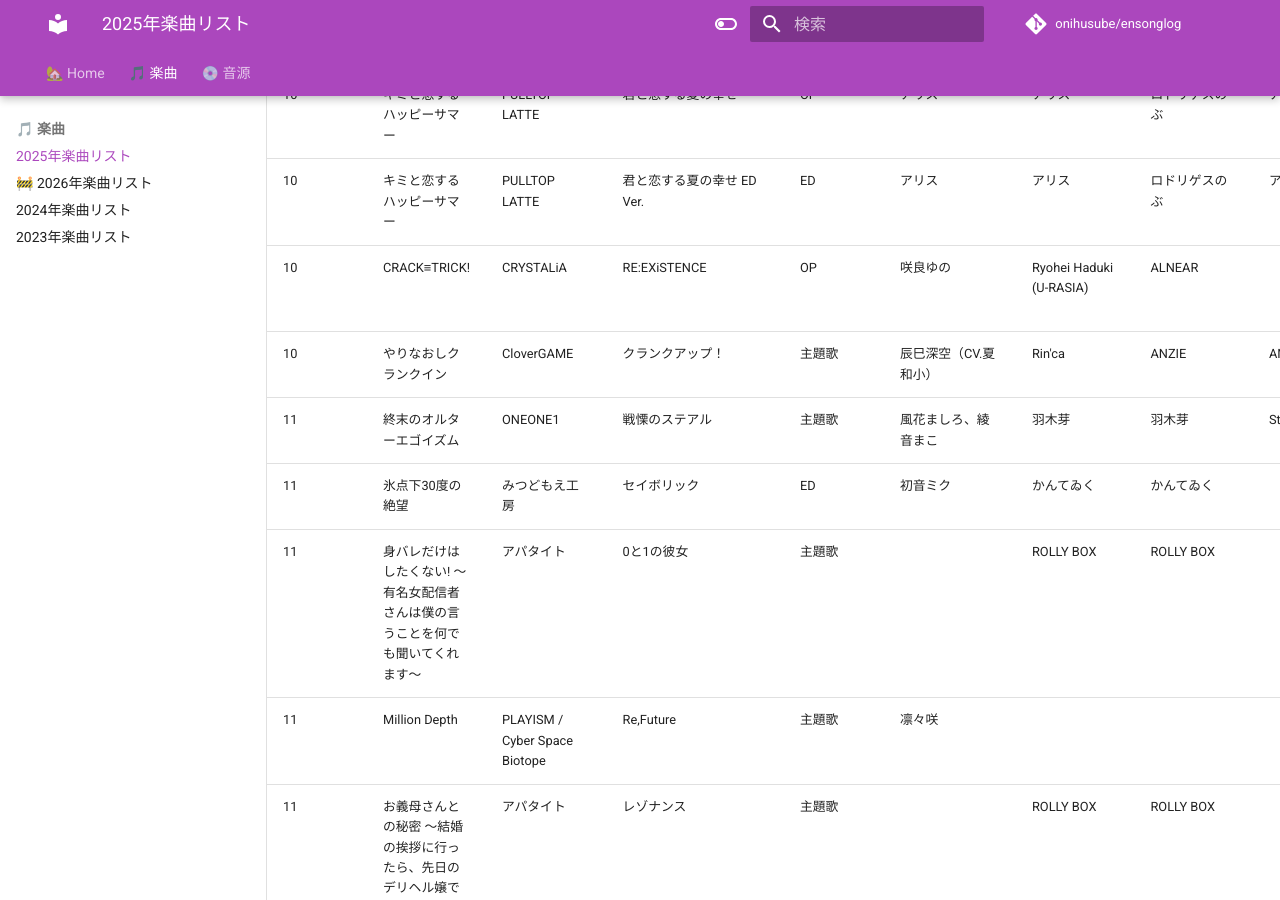
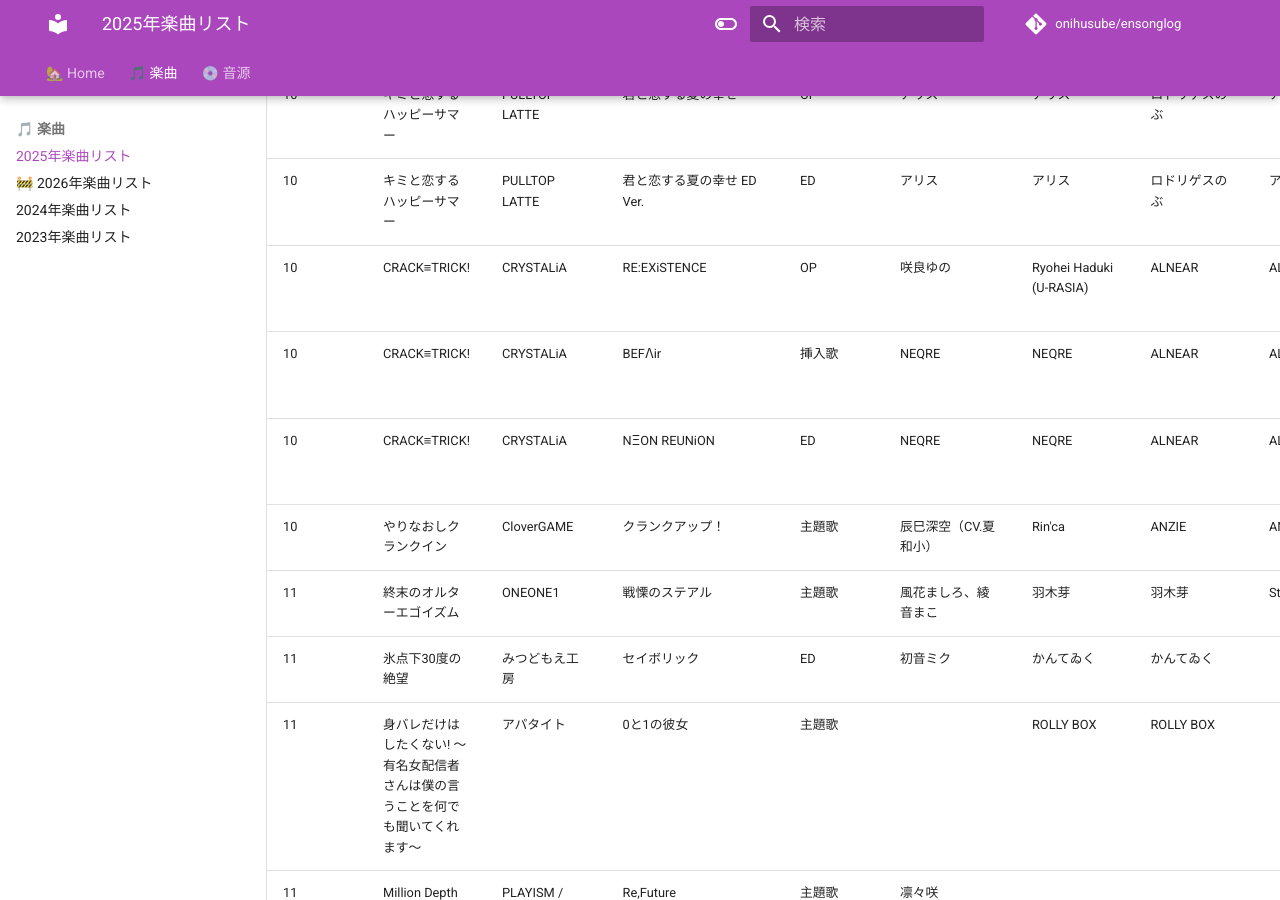
Before and after one commit to onihusube/ensonglog, an MkDocs documentation site: the page built from docs/2025/楽曲.md, in a window 1280 px wide and 900 px high, scrolled down 23279 px. Built offline with MkDocs 1.6.1 and Material for MkDocs 9.7.7, drawn with Linux system fonts in a browser that asks for light colours; emoji names are drawn with the system emoji font; comment, search, counter and statistics services are not loaded.

Commit message:
CRACK≡TRICK曲追加

```diff
--- a/docs/2025/楽曲.md
+++ b/docs/2025/楽曲.md
@@ -77,7 +77,7 @@ search:
 | 04<!--/24--> | HUNDRED LINE -最終防衛学園- | メディア・ビジョン | セダム | 劇中歌 | Sincere | Sincere | Sincere | The Burning Deadwoods | | | |
 | 04<!--/24--> | HUNDRED LINE -最終防衛学園- | メディア・ビジョン | Carousel | 劇中歌 | Zinee | Zinee | Zinee、Shoubun | Shoubun | | | |
 | 04<!--/24--> | HUNDRED LINE -最終防衛学園- | メディア・ビジョン | RUMBLE feat. Masato from coldrain | 劇中歌 | Paledusk | KAITO / Masato from coldrain | DAIDAI | | | | |
-| 04<!--/24--> | 根暗なクラスメイトが俺の胃袋を掴んで放してくれない | エンターグラム | 未完成アンサー | 主題歌 | nayuta | 髙梨泰輔 | 髙梨泰輔 | | | | [:fontawesome-brands-youtube:](https://www.youtube.com/watch?v=u4ea5lB_NWA) |
+| 04<!--/24--> | 根暗なクラスメイトが俺の胃袋を掴んで放してくれない | エンターグラム | 未完成アンサー | 主題歌 | nayuta | 髙梨泰輔 | 髙梨泰輔 | 髙梨泰輔 | | | [:fontawesome-brands-youtube:](https://www.youtube.com/watch?v=u4ea5lB_NWA) |
 | 04<!--/24--> | 根暗なクラスメイトが俺の胃袋を掴んで放してくれない | エンターグラム | ギクシャク | 挿入歌 | 暗野木陰（CV：立花日菜） | 髙梨泰輔 | 髙梨泰輔 | 髙梨泰輔 | |  | [:fontawesome-brands-youtube:](https://www.youtube.com/watch?v=Co8wT5lAG7w) |
 | 04<!--/24--> | 根暗なクラスメイトが俺の胃袋を掴んで放してくれない | エンターグラム | ひだまりの方へ | ED | nayuta | 大橋柊平 | 大橋柊平  | 兎波かなで || | [:fontawesome-brands-youtube:](https://www.youtube.com/watch?v=H3fGv3YC0eg) |
 | 04<!--/25--> | キミはやさしく寝取られる -Lustful betrayal- | だーくワン！ | ココロに似た思い出 | 主題歌 | Ayumi. (Astilbe×arendsii) | 西坂恭平 from STRIKERS | 西坂恭平 from STRIKERS | 西坂恭平 from STRIKERS | 購入特典 音楽ファイルDLコード | | [HP](https://nexton-net.jp/ms-toybox/darkone/kyntr/special.html) [:fontawesome-brands-twitter:](https://x.com/Ms_toybox/status/1910605245992116492) |
@@ -248,7 +248,9 @@ search:
 | 10<!--/31--> | イケナイ子作りDX ～交際相手の母親とイケナイ子作り～ | エロイット | 重ね合う秘密 | ED | solfa feat. 紫咲ほたる | 天ヶ咲麗 | 橋咲透 | 橋咲透 |  |  |  |
 | 10<!--/31--> | キミと恋するハッピーサマー | PULLTOP LATTE | 君と恋する夏の幸せ | OP | アリス | アリス | ロドリゲスのぶ | アツノブ | 早期購入特典 ミニサントラ | |  [:fontawesome-brands-youtube:](https://www.youtube.com/watch?v=yu4U_fopQ7s) |
 | 10<!--/31--> | キミと恋するハッピーサマー | PULLTOP LATTE | 君と恋する夏の幸せ ED Ver. | ED | アリス | アリス | ロドリゲスのぶ | アツノブ | 早期購入特典 ミニサントラ | | |
-| 10<!--/31--> | CRACK≡TRICK! | CRYSTALiA | RE\:EXiSTENCE | OP | 咲良ゆの | Ryohei Haduki (U-RASIA) | ALNEAR | | 豪華版特典 オリジナルサウンドトラック? | Produced by RESTARiZE | [:fontawesome-brands-youtube:](https://www.youtube.com/watch?v=nkse8zUrUz8) |
+| 10<!--/31--> | CRACK≡TRICK! | CRYSTALiA | RE\:EXiSTENCE | OP | 咲良ゆの | Ryohei Haduki (U-RASIA) | ALNEAR | ALNEAR | 豪華版特典 オリジナルサウンドトラック | Produced by RESTARiZE | [:fontawesome-brands-youtube:](https://www.youtube.com/watch?v=nkse8zUrUz8) |
+| 10<!--/31--> | CRACK≡TRICK! | CRYSTALiA | BEFΛir | 挿入歌 | NEQRE | NEQRE | ALNEAR | ALNEAR | 豪華版特典 オリジナルサウンドトラック | Produced by RESTARiZE | |
+| 10<!--/31--> | CRACK≡TRICK! | CRYSTALiA | NΞON REUNiON | ED | NEQRE | NEQRE | ALNEAR | ALNEAR | 豪華版特典 オリジナルサウンドトラック | Produced by RESTARiZE | |
 | 10<!--/31--> | やりなおしクランクイン | CloverGAME | クランクアップ！ | 主題歌 | 辰巳深空（CV.夏和小） | Rin'ca | ANZIE | ANZIE | 特典音源付き版 音楽特典 | | [HP](https://www.cuffs.co.jp/products/recrankin/special/music.html) |
 | 11<!--/01--> | 終末のオルターエゴイズム | ONEONE1 | 戦慄のステアル | 主題歌 | 風花ましろ、綾音まこ | 羽木芽 | 羽木芽 | StudioMariburu |  | | [:fontawesome-brands-twitter:](https://x.com/info_oneone1/status/1980178733282766849) |
 | 11<!--/03--> | 氷点下30度の絶望 | みつどもえ工房 | セイボリック | ED | 初音ミク | かんてゐく | かんてゐく | | | | [:fontawesome-brands-youtube:](https://www.youtube.com/watch?v=Lj2eKnNqwps) |
```
